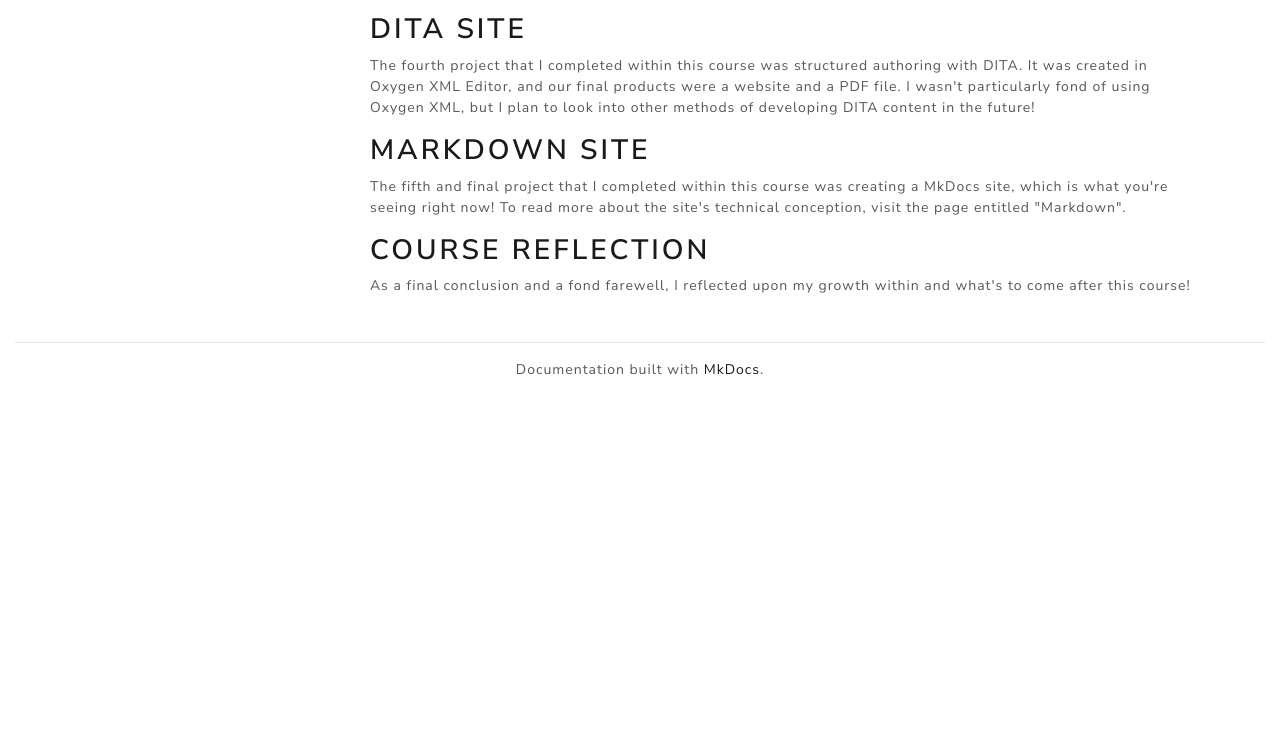
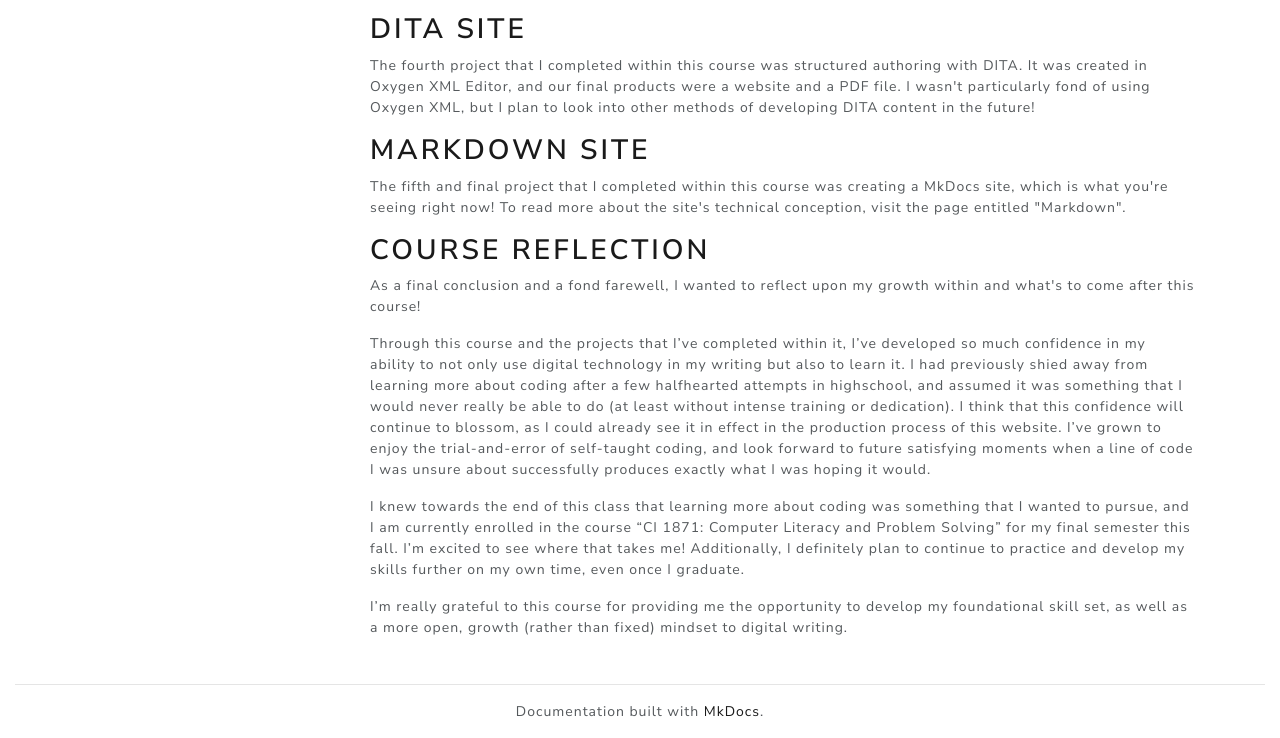
Before and after one commit to bergx856/site, a plain HTML site: page coursework/index.html in a window 1280 px wide. Shown: the part 634-1372 px from the top of the page. Before the commit the page ends 1030 px from the top, so only its background shows below. Drawn offline with nearby package versions, Linux system fonts and the light colour scheme.

Commit message:
final FINAL
w reflection in site

```diff
--- a/coursework/index.html
+++ b/coursework/index.html
@@ -141,9 +141,12 @@ using Oxygen XML, but I plan to look into other methods of developing DITA conte
 <h2 id="markdown-site"><a href="https://bergx856.github.io/site/markdown">Markdown Site</a></h2>
 <p>The fifth and final project that I completed within this course was creating a MkDocs site, which is what you're
 seeing right now! To read more about the site's technical conception, visit the page entitled "Markdown".</p>
-<h2 id="course-reflection"><a href="https://docs.google.com/document/d/1Fgml2DX83StOtoO8e7g7oM9oax8pjonwwoSqQOGJdXk/edit?usp=sharing">Course Reflection</a></h2>
-<p>As a final conclusion and a fond farewell, I reflected upon my growth within and what's to come
-after this course!</p></div>
+<h2 id="course-reflection">Course Reflection</h2>
+<p>As a final conclusion and a fond farewell, I wanted to reflect upon my growth within and what's to come
+after this course!</p>
+<p>Through this course and the projects that I’ve completed within it, I’ve developed so much confidence in my ability to not only use digital technology in my writing but also to learn it. I had previously shied away from learning more about coding after a few halfhearted attempts in highschool, and assumed it was something that I would never really be able to do (at least without intense training or dedication). I think that this confidence will continue to blossom, as I could already see it in effect in the production process of this website. I’ve grown to enjoy the trial-and-error of self-taught coding, and look forward to future satisfying moments when a line of code I was unsure about successfully produces exactly what I was hoping it would.</p>
+<p>I knew towards the end of this class that learning more about coding was something that I wanted to pursue, and I am currently enrolled in the course “CI 1871: Computer Literacy and Problem Solving” for my final semester this fall. I’m excited to see where that takes me! Additionally, I definitely plan to continue to practice and develop my skills further on my own time, even once I graduate.</p>
+<p>I’m really grateful to this course for providing me the opportunity to develop my foundational skill set, as well as a more open, growth (rather than fixed) mindset to digital writing. </p></div>
             </div>
         </div>
 
```
Also changed, not shown: index.html (+2 -2 lines), search/search_index.json (+1 -1 lines), 1 other file.
